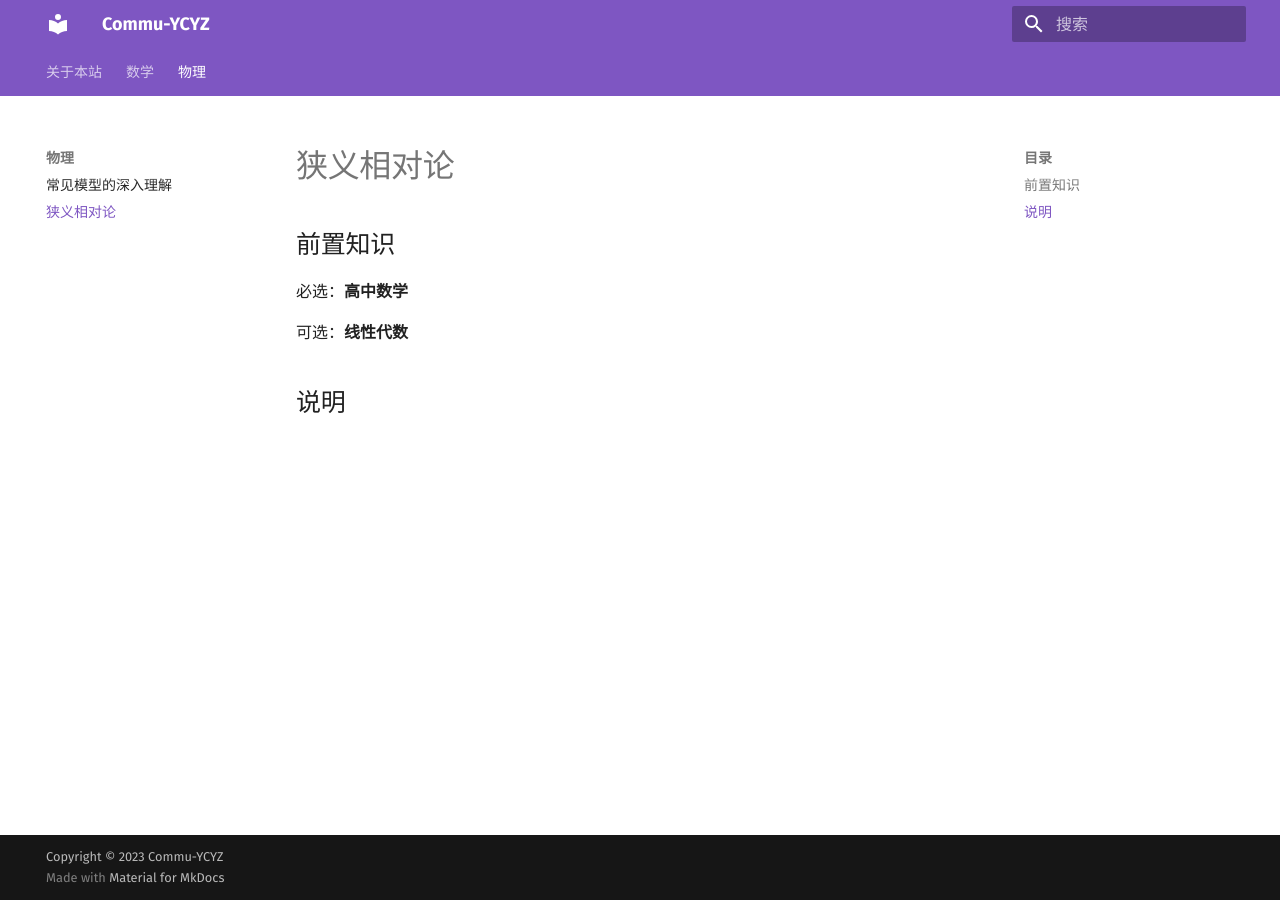
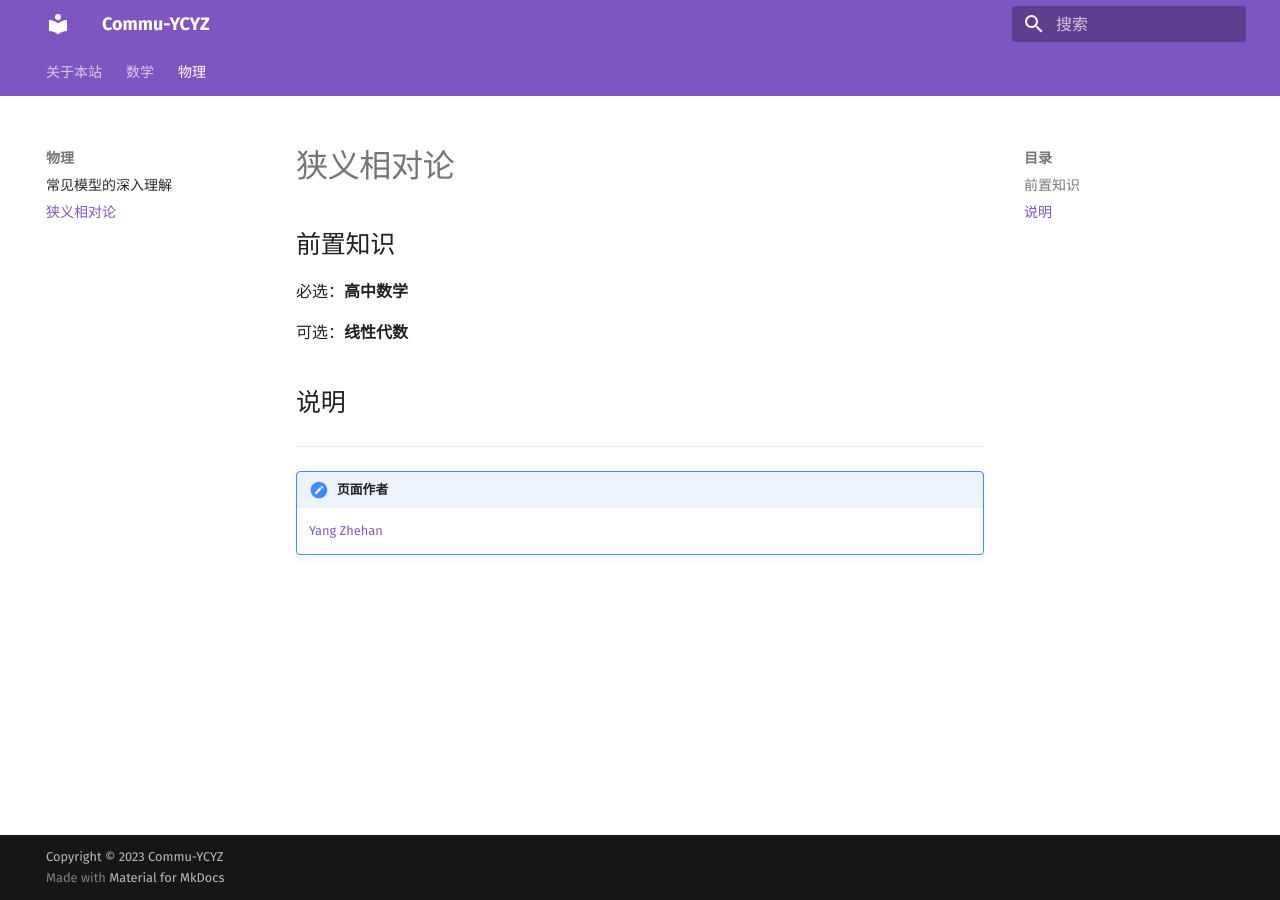
Before and after one commit to Commu-YCYZ/Commu-YCYZ, an MkDocs documentation site: the page built from docs/physics/special_relativity.md, in a window 1280 px wide. Built offline with MkDocs 1.6.1 and Material for MkDocs 9.7.7, drawn with Linux system fonts in a browser that asks for light colours.

Commit message:
feat(docs/physics/special_relativity): 增加页面作者

```diff
--- a/docs/physics/special_relativity.md
+++ b/docs/physics/special_relativity.md
@@ -5,3 +5,8 @@
 可选：**线性代数**
 
 ## 说明
+
+
+---
+!!! summary "页面作者"
+    [Yang Zhehan](mailto:yangzheh22@mails.tsinghua.edu.cn)
```
